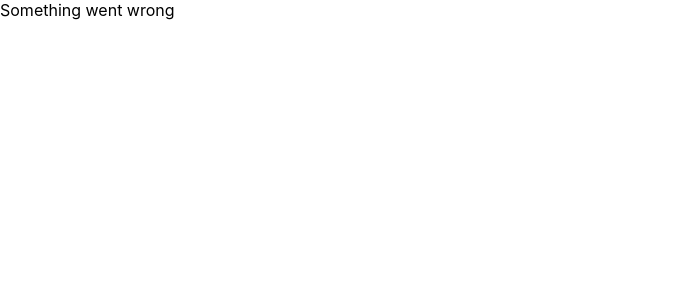
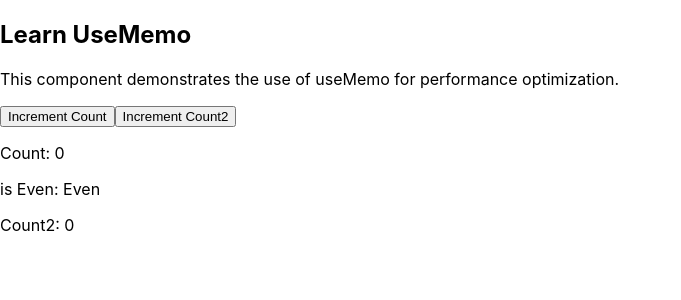
Before and after one commit to venkataramanagovindu/react-prep, a React (Create React App) app: page /learn-usememo in a window 1280 px wide. Shown: the top 300 px of the page, without its empty margins (0-681 px from the left). Built offline with nearby package versions, Linux system fonts and the light colour scheme.

Commit message:
Add LearnUseMemo component and update routing for performance demonstration

```diff
--- a/src/App.tsx
+++ b/src/App.tsx
@@ -14,6 +14,7 @@ const App: React.FC = () => {
         <Link to="/">Home</Link>
         <Link to="/about">About</Link>
         <Link to="/posts">Posts</Link>
+        <Link to="/learn-usememo">Learn useMemo</Link>
       </nav>
       <header className="App-header">
         This is a simple React application demonstrating component structure.
--- /dev/null
+++ b/src/components/LearnUseMemo/LearnuseMemo.tsx
@@ -0,0 +1,42 @@
+import React from "react";
+
+export const LearnUseMemo: React.FC = () => {
+  console.log("LearnUseMemo component rendered");
+
+  const [count, setCount] = React.useState(0);
+  const [count2, setCount2] = React.useState(0);
+
+
+//     const isEven  = () => {
+//         var i = 0;
+//         while (i < 1000000000) {i++}
+//     console.log("Calculating isEven");
+//     return count % 2 === 0;
+//   }
+    const isEven = React.useMemo(() => {
+        var i = 0;
+        while (i < 1000000000) {i++}
+        console.log("Calculating isEven");
+        return count % 2 === 0;
+    }, [count]);
+
+
+  return (
+    <div>
+      <h2>Learn UseMemo</h2>
+      <p>This component demonstrates the use of useMemo for performance optimization.</p>
+      {/* Add your useMemo examples here */}
+
+      <button onClick={() => setCount(count + 1)}>
+        Increment Count
+      </button>
+      <button onClick={() => setCount2(count2 + 1)}>
+        Increment Count2
+      </button>
+
+      <p>Count: {count}</p>
+      <p>is Even: {isEven ? 'Even' : 'Odd'} </p>
+      <p>Count2: {count2}</p>
+    </div>
+  );
+}
--- a/src/components/Posts/ShowPosts.tsx
+++ b/src/components/Posts/ShowPosts.tsx
@@ -5,9 +5,9 @@ import { Posts } from "./Posts";
   return (
     <div>
       <h2>Show Posts Component</h2>
-      <Suspense fallback={<div>Loading posts...</div>}>
+      {/* <Suspense fallback={<div>Loading posts from component...</div>}> */}
         <Posts />
-      </Suspense>
+      {/* </Suspense> */}
     </div>
   );
 };
--- a/src/index.tsx
+++ b/src/index.tsx
@@ -5,6 +5,7 @@ import App from './App';
 import reportWebVitals from './reportWebVitals';
 import { BrowserRouter, createBrowserRouter, RouterProvider } from 'react-router-dom';
 import { ErrorBoundary } from "react-error-boundary";
+import { LearnUseMemo } from './components/LearnUseMemo/LearnuseMemo';
 
 const ShowPosts = React.lazy(() => import('./components/Posts/ShowPosts'));
 
@@ -23,6 +24,10 @@ const routes = createBrowserRouter([
         <ShowPosts />
       </Suspense>
     ),
+  },
+  {
+    path: '/learn-usememo',
+    element: <LearnUseMemo />,
   }
 ]);
 
```
